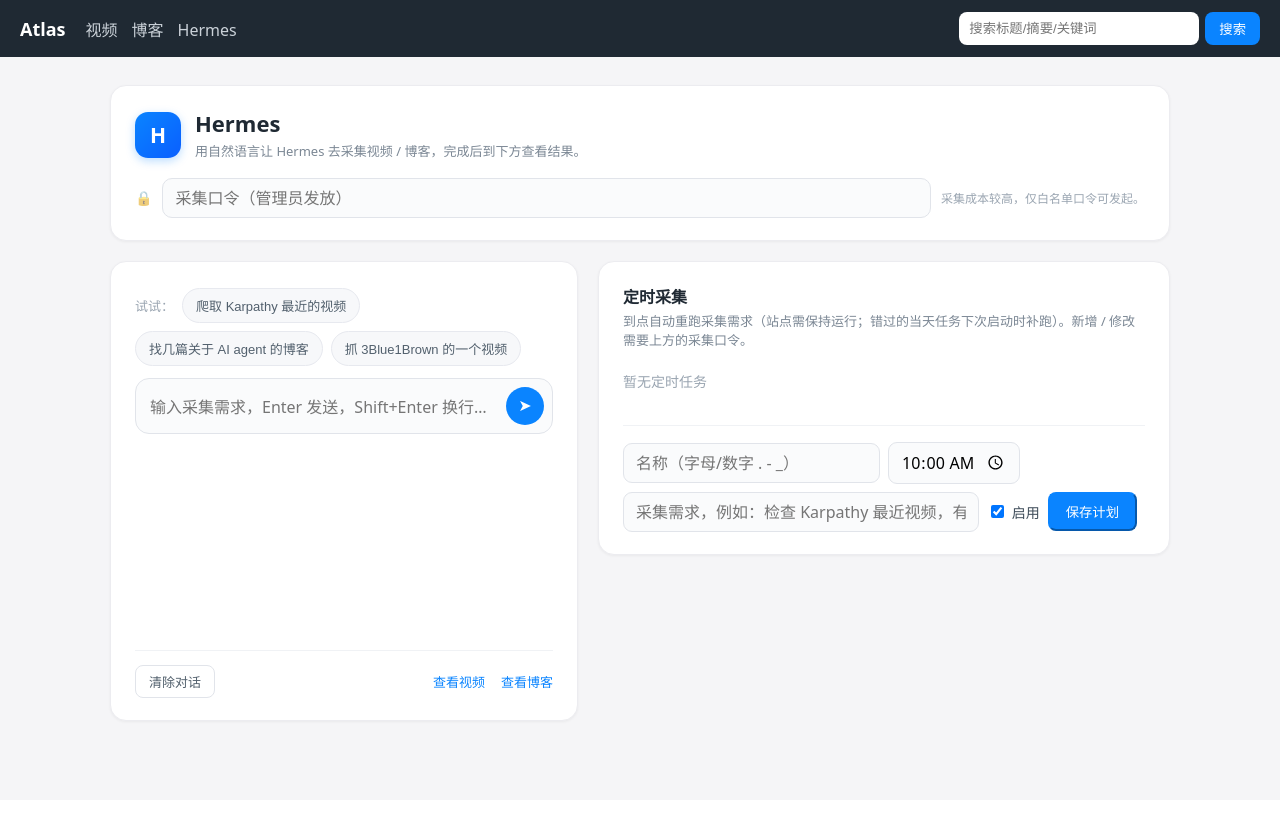
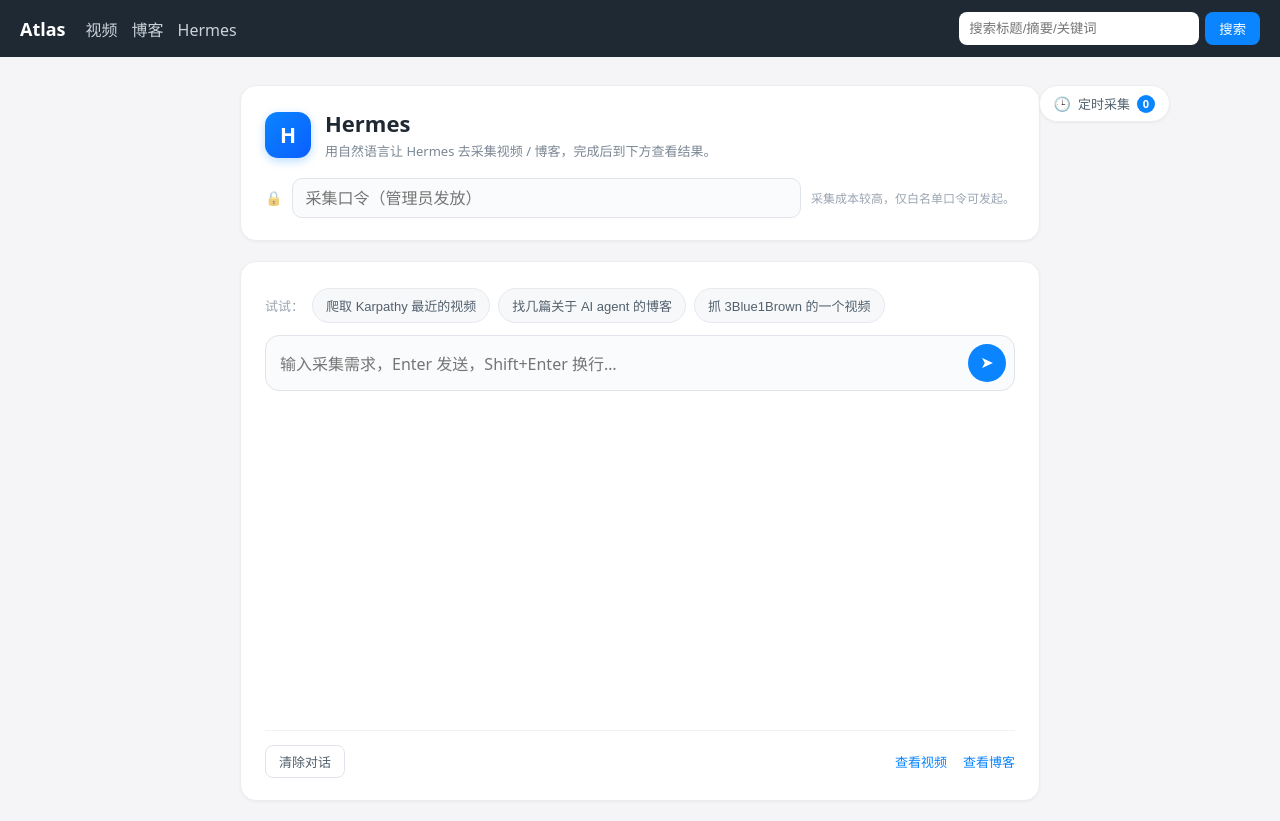
Before and after one commit to SuperSuperYuan/BlogTown, a FastAPI app: page /collect in a window 1280 px wide. Before the commit the page ends 723 px from the top, so only its background shows below. Run offline with FastAPI, Linux system fonts and the light colour scheme.

Commit message:
feat(site): make chat the centered hero, tuck schedules into a corner pill
Reworks the Hermes page: the intro + chat cards now sit in a centered 800px
column with a taller chat card (the focus). 定时采集 collapses into a small
pill docked in the top-right corner showing the schedule count; clicking it
(native <details>) drops a popover with the full table + form. The table
keeps its <tr> markup so the toggle/edit/delete JS is unchanged. Under
1180px the dock falls back to a static, inline disclosure below the chat.

Co-Authored-By: Claude Opus 4.8 (1M context) <noreply@anthropic.com>

```diff
--- a/src/aishelf/site/static/style.css
+++ b/src/aishelf/site/static/style.css
@@ -35,18 +35,32 @@ h1 { font-size: 22px; } h2 { font-size: 17px; margin-top: 28px; } .more { font-s
 .pager { display: flex; gap: 14px; align-items: center; justify-content: center; margin: 24px 0; }
 .pager a { color: #0a84ff; }
 /* ---- Hermes 采集页：卡片分区 ---- */
-.hermes { max-width: 1140px; margin: 0 auto; padding-top: 8px; }
+.hermes { max-width: 1180px; margin: 0 auto; padding-top: 8px; position: relative; }
 .hermes .card { display: block; overflow: visible; background: #fff; border: 1px solid #ececf0; border-radius: 16px; box-shadow: 0 1px 3px rgba(0,0,0,.05); padding: 22px 24px; margin-bottom: 20px; }
-.hermes .card:last-child { margin-bottom: 0; }
-/* chat + schedules side by side */
-.hermes-cols { display: grid; grid-template-columns: 0.9fr 1.1fr; gap: 20px; align-items: start; }
-.hermes-cols .card { margin-bottom: 0; }
-.hermes-cols .chat-card { display: flex; flex-direction: column; min-height: 460px; }
-.hermes-cols .chat-card .actionbar { margin-top: auto; }
-@media (max-width: 920px) {
-  .hermes { max-width: 760px; }
-  .hermes-cols { grid-template-columns: 1fr; }
-  .hermes-cols .chat-card { min-height: 0; }
+/* chat is the centered hero */
+.hermes-main { max-width: 800px; margin: 0 auto; }
+.hermes-main .card:last-child { margin-bottom: 0; }
+.hermes-main .chat-card { display: flex; flex-direction: column; min-height: 540px; }
+.hermes-main .chat-card .actionbar { margin-top: auto; }
+
+/* 定时采集：缩到右上角的小折叠面板 */
+.sched-dock { position: absolute; top: 8px; right: 0; z-index: 20; }
+.sched-dock > summary { list-style: none; cursor: pointer; display: inline-flex; align-items: center; gap: 7px; padding: 8px 14px; background: #fff; border: 1px solid #ececf0; border-radius: 999px; box-shadow: 0 1px 3px rgba(0,0,0,.05); font-size: 13px; color: #52606d; user-select: none; transition: all .15s; }
+.sched-dock > summary::-webkit-details-marker { display: none; }
+.sched-dock > summary:hover { border-color: #cbd2d9; color: #1f2933; }
+.sched-dock-ico { font-size: 14px; }
+.sched-dock-count { min-width: 18px; height: 18px; padding: 0 5px; border-radius: 999px; background: #0a84ff; color: #fff; font-size: 11px; font-weight: 600; display: inline-flex; align-items: center; justify-content: center; }
+.sched-dock[open] > summary { background: #0a84ff; color: #fff; border-color: #0a84ff; }
+.sched-dock[open] > summary .sched-dock-count { background: rgba(255,255,255,.3); }
+.sched-pop { position: absolute; top: 46px; right: 0; width: 560px; max-width: 88vw; margin-bottom: 0 !important; box-shadow: 0 12px 32px rgba(0,0,0,.16); max-height: 72vh; overflow-y: auto; }
+.sched-pop h2 { display: none; }
+.sched-pop .lead { margin-top: 0; }
+
+@media (max-width: 1180px) {
+  .hermes { max-width: 800px; }
+  .sched-dock { position: static; margin-top: 20px; text-align: right; }
+  .sched-dock > summary { margin-left: auto; }
+  .sched-pop { position: static; width: auto; max-width: none; margin-top: 10px; box-shadow: 0 1px 3px rgba(0,0,0,.05); max-height: none; text-align: left; }
 }
 
 /* intro card */
--- a/src/aishelf/site/templates/collect.html
+++ b/src/aishelf/site/templates/collect.html
@@ -2,6 +2,7 @@
 {% block title %}Hermes · Atlas{% endblock %}
 {% block content %}
 <div class="hermes">
+  <div class="hermes-main">
   <section class="card hermes-intro">
     <header class="hermes-head">
       <div class="hermes-avatar">H</div>
@@ -17,7 +18,6 @@
     </div>
   </section>
 
-  <div class="hermes-cols">
   <section class="card chat-card">
     <div id="log" class="chatlog"></div>
 
@@ -40,8 +40,11 @@
       <a class="textlink" href="/blogs">查看博客</a>
     </div>
   </section>
+  </div>
 
-  <section class="card schedules">
+  <details class="sched-dock">
+    <summary><span class="sched-dock-ico" aria-hidden="true">🕒</span>定时采集<span class="sched-dock-count">{{ schedules|length }}</span></summary>
+    <section class="card schedules sched-pop">
     <h2>定时采集</h2>
     <p class="lead">到点自动重跑采集需求（站点需保持运行；错过的当天任务下次启动时补跑）。新增 / 修改需要上方的采集口令。</p>
 
@@ -77,8 +80,8 @@
       <button type="submit" class="btn primary">保存计划</button>
       <span id="sched-msg" class="sched-msg"></span>
     </form>
-  </section>
-  </div>
+    </section>
+  </details>
 </div>
 <script>
 const STORAGE_KEY = "aishelf_collect_history";
```
